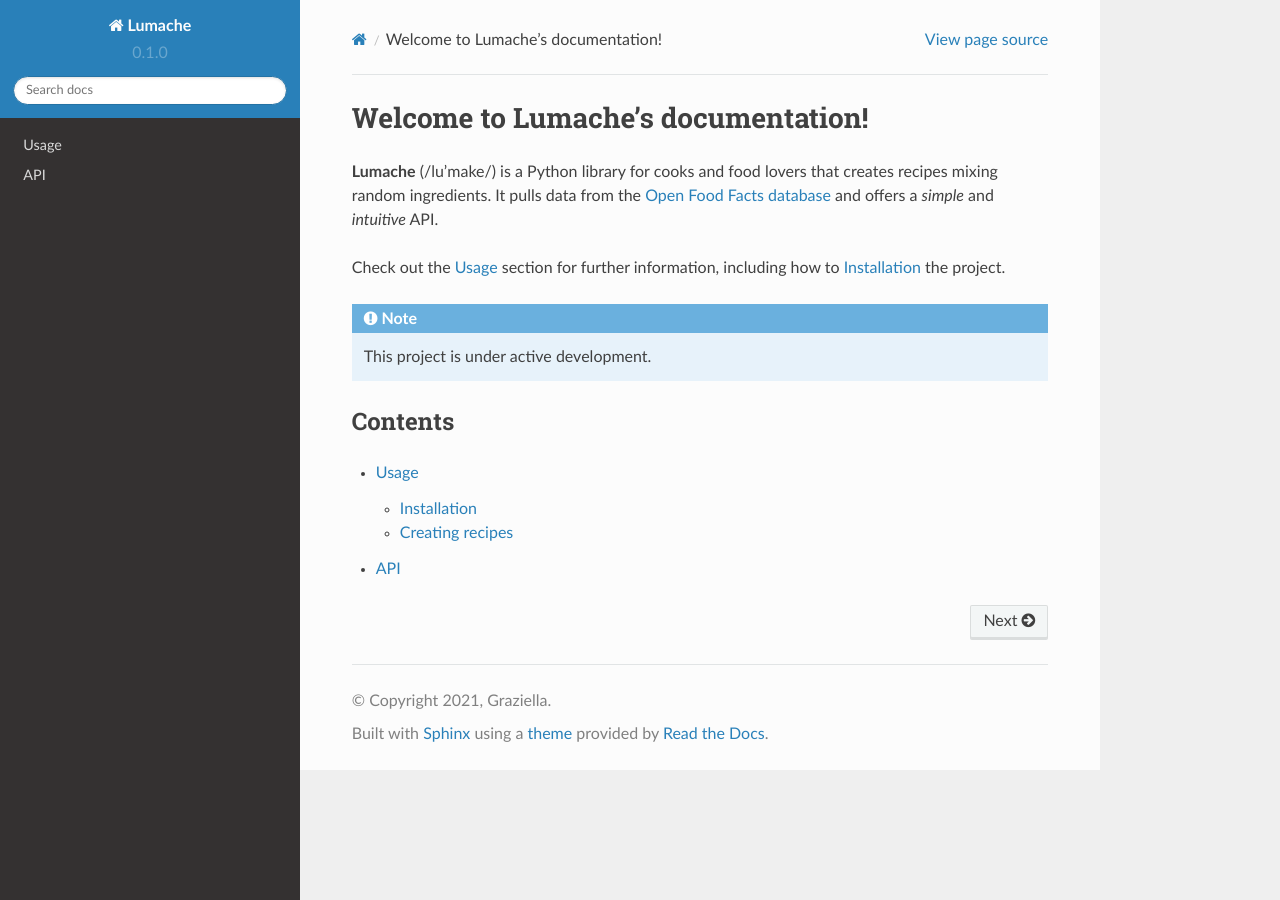
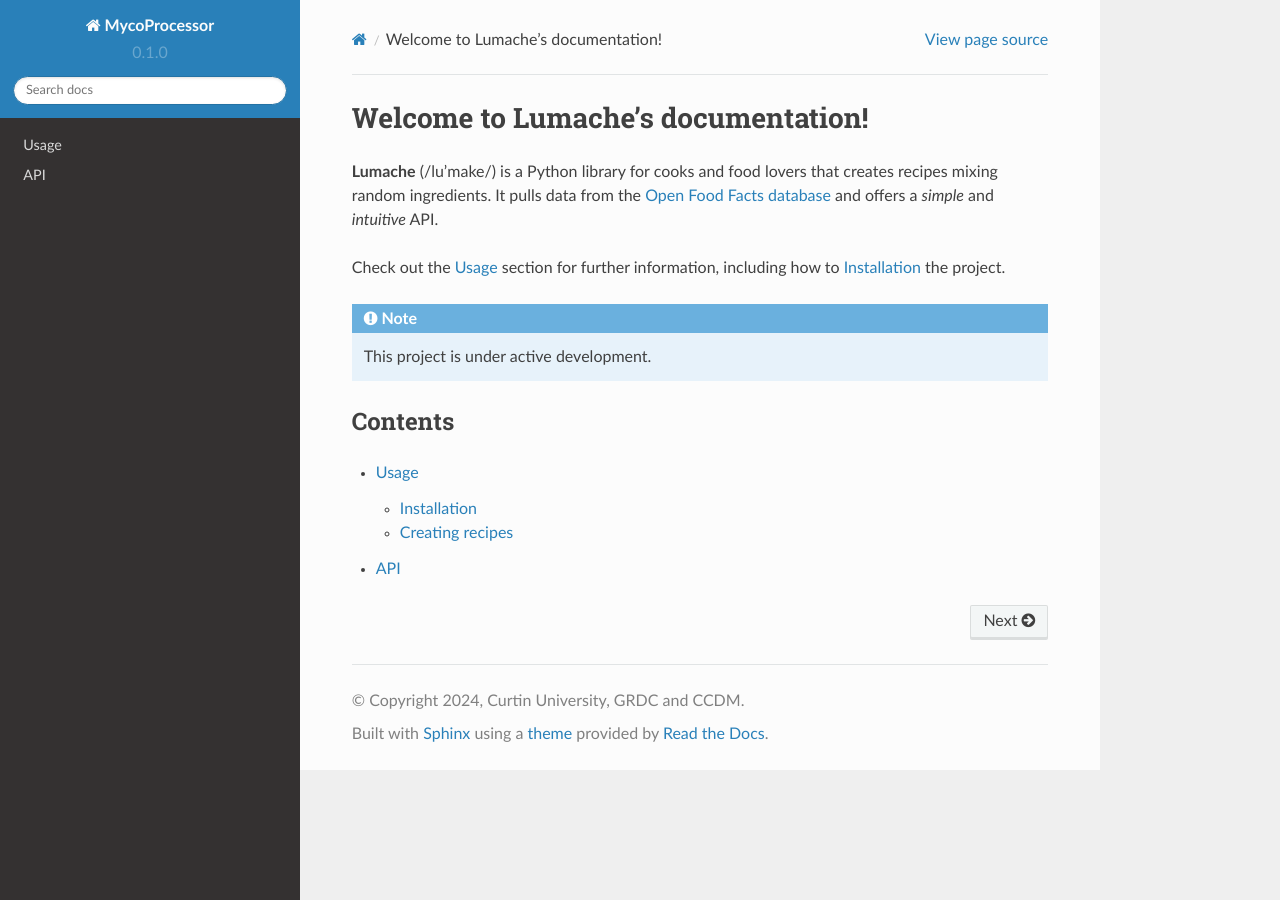
Before and after one commit to KristinaGagalova/MycoProcessor, a Sphinx documentation site: the page built from docs/source/index.rst, in a window 1280 px wide. Built offline with Sphinx 7.4.7 and the Read the Docs theme 2.0.0, drawn with Linux system fonts in a browser that asks for light colours.

Commit message:
Update conf.py

```diff
--- a/docs/source/conf.py
+++ b/docs/source/conf.py
@@ -2,9 +2,9 @@
 
 # -- Project information
 
-project = 'Lumache'
-copyright = '2021, Graziella'
-author = 'Graziella'
+project = 'MycoProcessor'
+copyright = '2024, Curtin University, GRDC and CCDM'
+author = 'Kristina K. Gagalova & members at CCDM'
 
 release = '0.1'
 version = '0.1.0'
```
